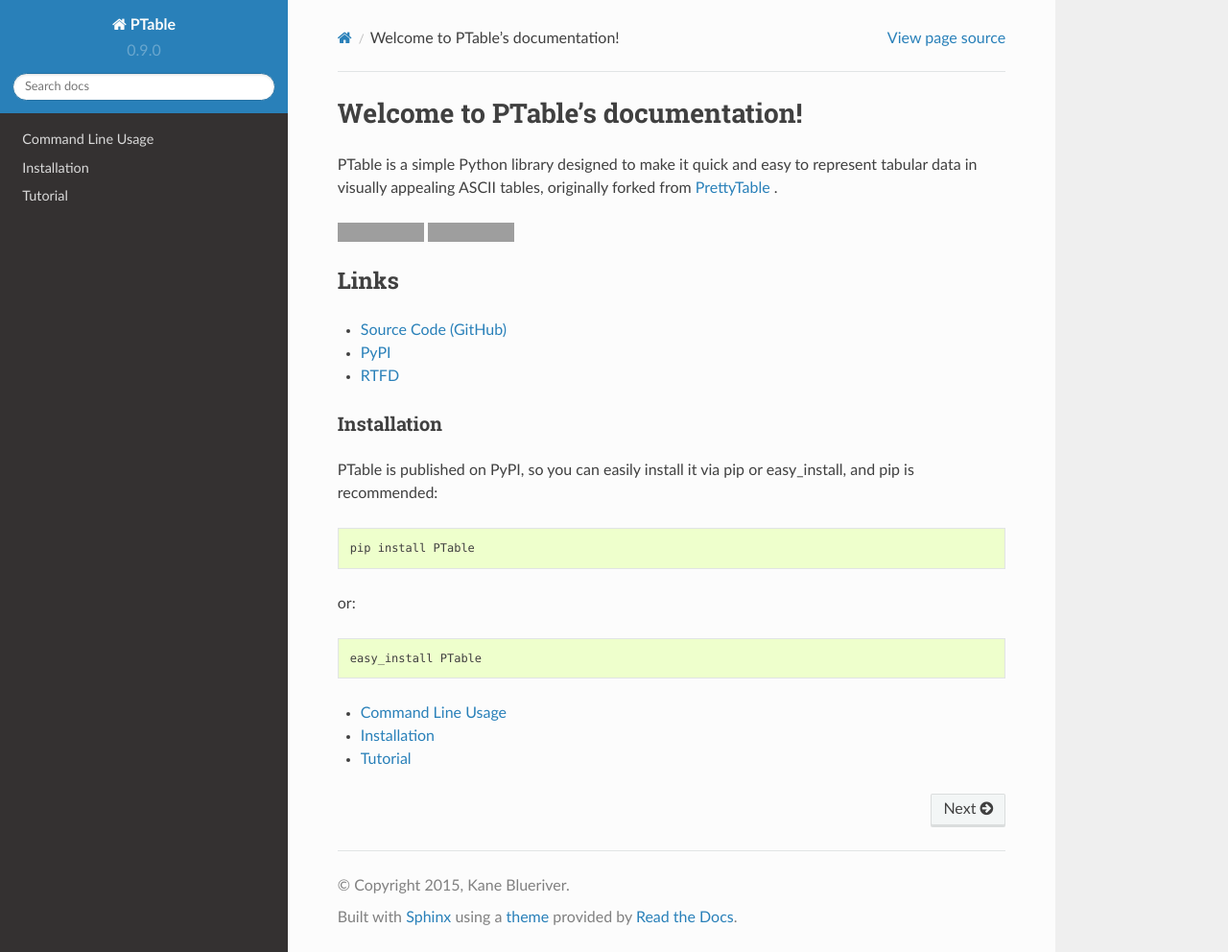
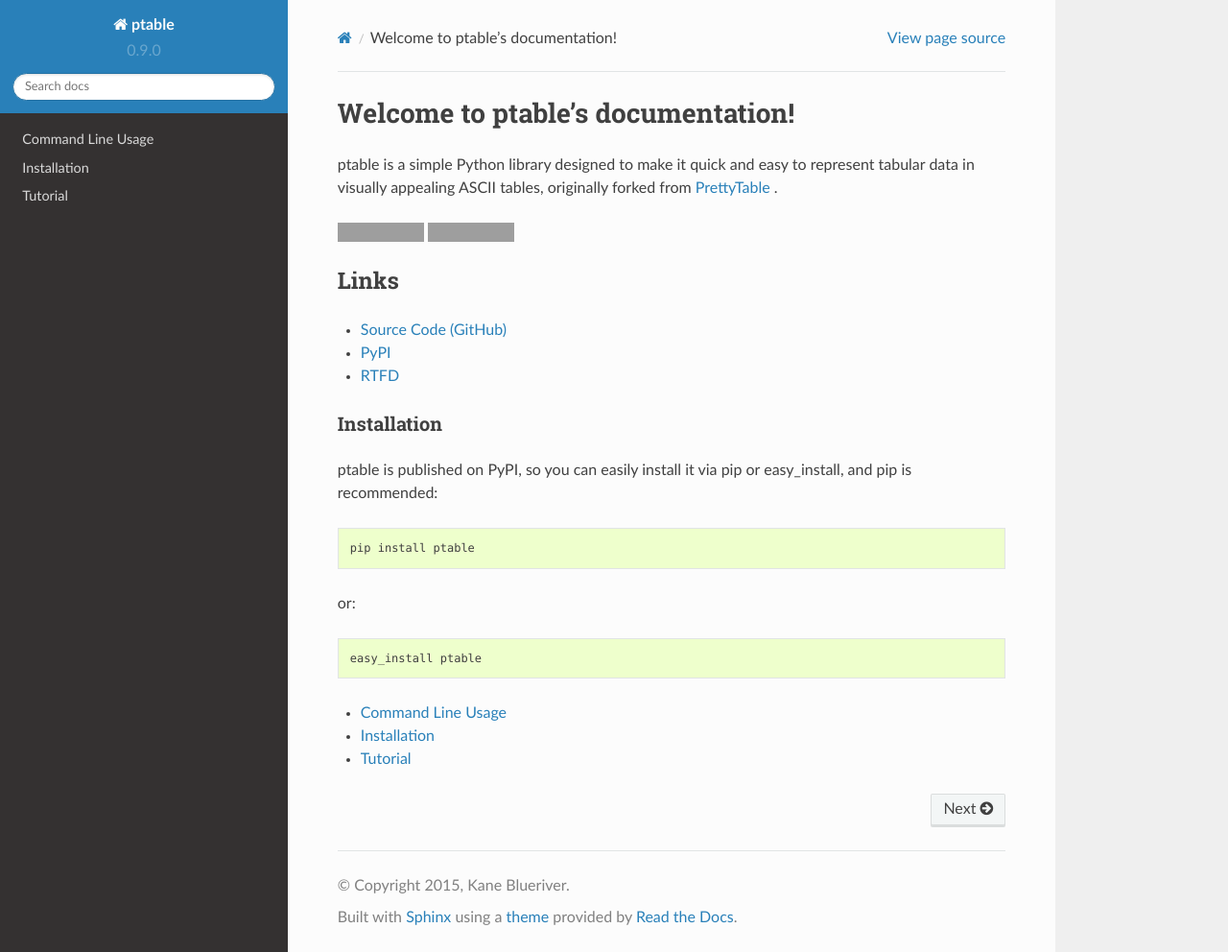
Before and after one commit to kxxoling/PTable, a Sphinx documentation site: the page built from docs/index.rst, in a window 1280 px wide and 992 px high. Shown: the whole window at 96% size. Built offline with Sphinx 7.4.7 and the Read the Docs theme 2.0.0, drawn with Linux system fonts in a browser that asks for light colours; grey boxes are pictures that could not be loaded.

Commit message:
Fix project name capitalization.
Replaced all instances of "PTable" with "ptable" to make the project more pythonic. Ran set up and test scripts, all appreared to pass without further modification.

```diff
--- a/docs/_meta.rst
+++ b/docs/_meta.rst
@@ -1,19 +1,19 @@
-.. PTable documentation master file, created by
+.. ptable documentation master file, created by
 
 ==================================
-Welcome to PTable's documentation!
+Welcome to ptable's documentation!
 ==================================
 
-PTable is a simple Python library designed to make it quick and easy to
+ptable is a simple Python library designed to make it quick and easy to
 represent tabular data in visually appealing ASCII tables, originally
 forked from `PrettyTable <https://code.google.com/p/prettytable/>`_ .
 
-.. image:: https://travis-ci.org/kxxoling/PTable.svg
-    :target: https://travis-ci.org/kxxoling/PTable
+.. image:: https://travis-ci.org/kxxoling/ptable.svg
+    :target: https://travis-ci.org/kxxoling/ptable
     :alt: Build Status
 
-.. image:: https://landscape.io/github/kxxoling/PTable/master/landscape.svg?style=flat
-    :target: https://landscape.io/github/kxxoling/PTable/master
+.. image:: https://landscape.io/github/kxxoling/ptable/master/landscape.svg?style=flat
+    :target: https://landscape.io/github/kxxoling/ptable/master
     :alt: Code Health
 
 Links
--- a/docs/conf.py
+++ b/docs/conf.py
@@ -1,6 +1,6 @@
 # -*- coding: utf-8 -*-
 #
-# PTable documentation build configuration file, created by
+# ptable documentation build configuration file, created by
 # sphinx-quickstart on Sat May  2 13:23:25 2015.
 #
 # This file is execfile()d with the current directory set to its
@@ -59,7 +59,7 @@ source_suffix = '.rst'
 master_doc = 'index'
 
 # General information about the project.
-project = u'PTable'
+project = u'ptable'
 copyright = u'2015, Kane Blueriver'
 
 # The version info for the project you're documenting, acts as replacement for
@@ -202,7 +202,7 @@ html_static_path = ['_static']
 #html_file_suffix = None
 
 # Output file base name for HTML help builder.
-htmlhelp_basename = 'PTabledoc'
+htmlhelp_basename = 'ptabledoc'
 
 
 # -- Options for LaTeX output ---------------------------------------------
@@ -222,7 +222,7 @@ latex_elements = {
 # (source start file, target name, title,
 #  author, documentclass [howto, manual, or own class]).
 latex_documents = [
-  ('index', 'PTable.tex', u'PTable Documentation',
+  ('index', 'ptable.tex', u'ptable Documentation',
    u'Kane Blueriver', 'manual'),
 ]
 
@@ -252,7 +252,7 @@ latex_documents = [
 # One entry per manual page. List of tuples
 # (source start file, name, description, authors, manual section).
 man_pages = [
-    ('index', 'ptable', u'PTable Documentation',
+    ('index', 'ptable', u'ptable Documentation',
      [u'Kane Blueriver'], 1)
 ]
 
@@ -266,8 +266,8 @@ man_pages = [
 # (source start file, target name, title, author,
 #  dir menu entry, description, category)
 texinfo_documents = [
-  ('index', 'PTable', u'PTable Documentation',
-   u'Kane Blueriver', 'PTable', 'One line description of project.',
+  ('index', 'ptable', u'ptable Documentation',
+   u'Kane Blueriver', 'ptable', 'One line description of project.',
    'Miscellaneous'),
 ]
 
--- a/docs/installation.rst
+++ b/docs/installation.rst
@@ -1,11 +1,11 @@
 Installation
 ------------
 
-PTable is published on PyPI, so you can easily install it via pip or easy_install,
+ptable is published on PyPI, so you can easily install it via pip or easy_install,
 and pip is recommended::
 
-    pip install PTable
+    pip install ptable
 
 or::
 
-    easy_install PTable
+    easy_install ptable
--- a/prettytable/__init__.py
+++ b/prettytable/__init__.py
@@ -4,7 +4,7 @@
 # * Chris Clark
 #  * Klein Stephane
 #  * John Filleau
-# PTable is forked from original Google Code page in April, 2015, and now
+# ptable is forked from original Google Code page in April, 2015, and now
 # maintained by Kane Blueriver <kxxoling@gmail.com>.
 #
 # Redistribution and use in source and binary forms, with or without
--- a/setup.py
+++ b/setup.py
@@ -9,7 +9,7 @@ def fread(filepath):
 
 
 setup(
-    name='PTable',
+    name='ptable',
     version=version,
     include_package_data=True,
     zip_safe=False,
@@ -38,7 +38,7 @@ setup(
     author_email='luke@maurits.id.au',
     maintainer='Kane Blueriver',
     maintainer_email='kxxoling@gmail.com',
-    url='https://github.com/kxxoling/PTable',
+    url='https://github.com/kxxoling/ptable',
     py_modules=['prettytable', 'prettytable.cli', 'prettytable.prettytable',
                 'prettytable.factory', 'prettytable._compact'],
     test_suite="test_prettytable",
```
Also changed, not shown: README.rst (+16 -16 lines).
